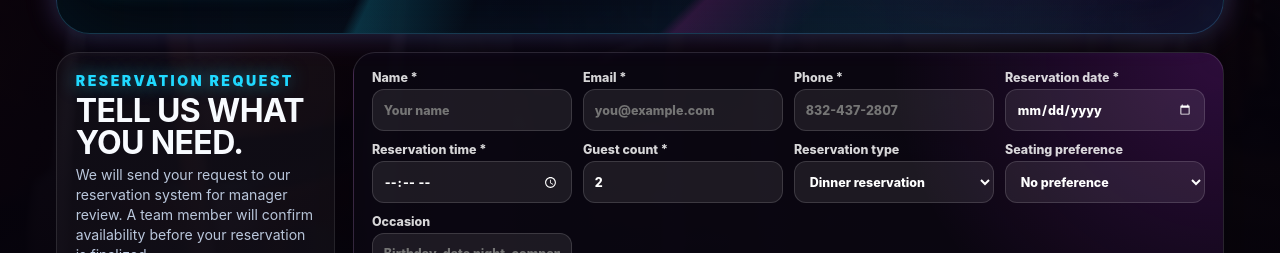
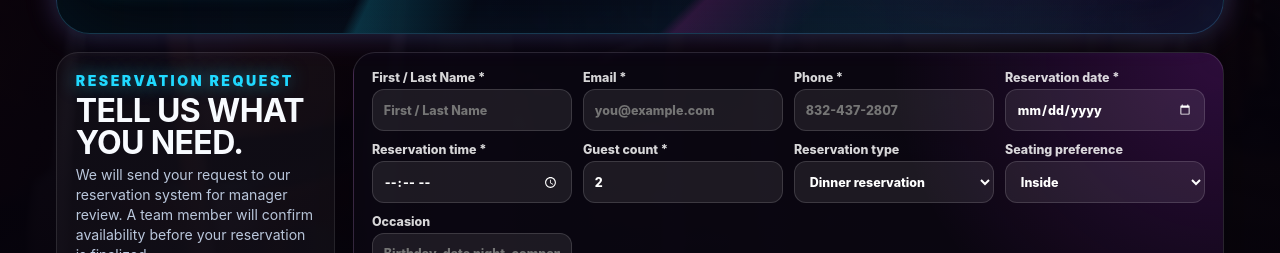
Before and after one commit to KatyVibesRepo/kv-website, a Next.js app: page /reserve in a window 1280 px wide. Shown: the part 540-793 px from the top of the page. Built offline with nearby package versions, Linux system fonts and the light colour scheme; no server answers.

Commit message:
Simplify Website reservation form choices

```diff
--- a/components/ReserveRequestForm.tsx
+++ b/components/ReserveRequestForm.tsx
@@ -29,7 +29,7 @@ const initialValues: FormValues = {
   reservationTime: '',
   guestCount: '2',
   reservationType: 'Dinner reservation',
-  seatingPreference: '',
+  seatingPreference: 'Inside',
   occasion: '',
   notes: '',
 };
@@ -112,14 +112,14 @@ export function ReserveRequestForm() {
     <form className="reserve-request-form" onSubmit={handleSubmit}>
       <div className="reserve-form-grid">
         <label>
-          <span>Name *</span>
+          <span>First / Last Name *</span>
           <input
             required
             autoComplete="name"
             name="guestName"
             value={values.guestName}
             onChange={(event) => updateValue('guestName', event.target.value)}
-            placeholder="Your name"
+            placeholder="First / Last Name"
           />
         </label>
 
@@ -208,12 +208,9 @@ export function ReserveRequestForm() {
             value={values.seatingPreference}
             onChange={(event) => updateValue('seatingPreference', event.target.value)}
           >
-            <option value="">No preference</option>
-            <option>Dining room</option>
-            <option>Patio</option>
-            <option>Bar area</option>
-            <option>Near the stage</option>
-            <option>VIP / bottle service</option>
+            <option>Inside</option>
+            <option>Outside</option>
+            <option>Bar</option>
           </select>
         </label>
 
```
